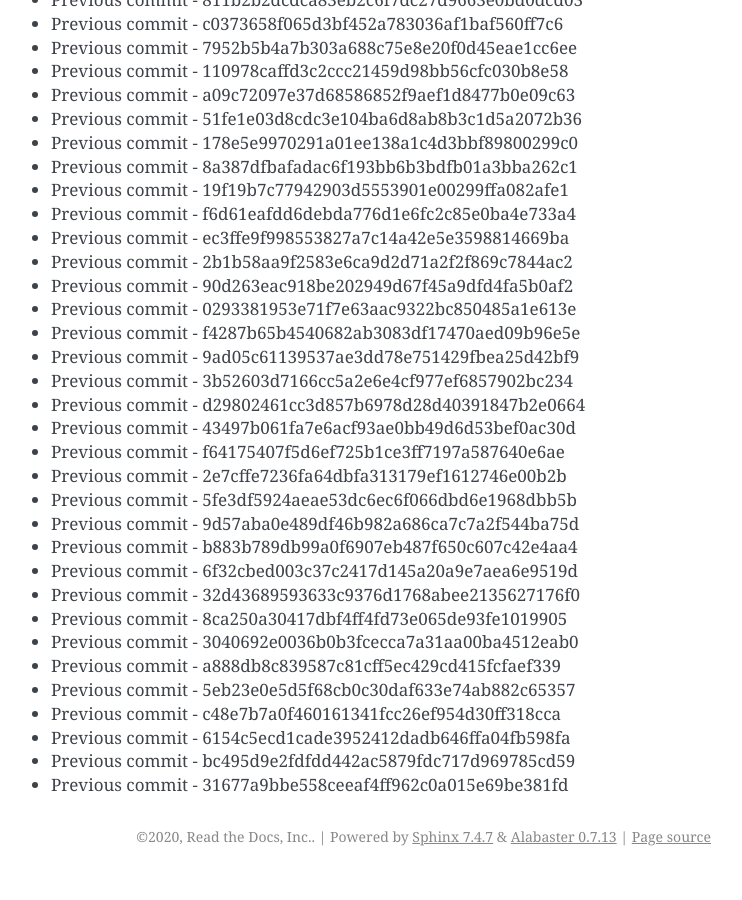
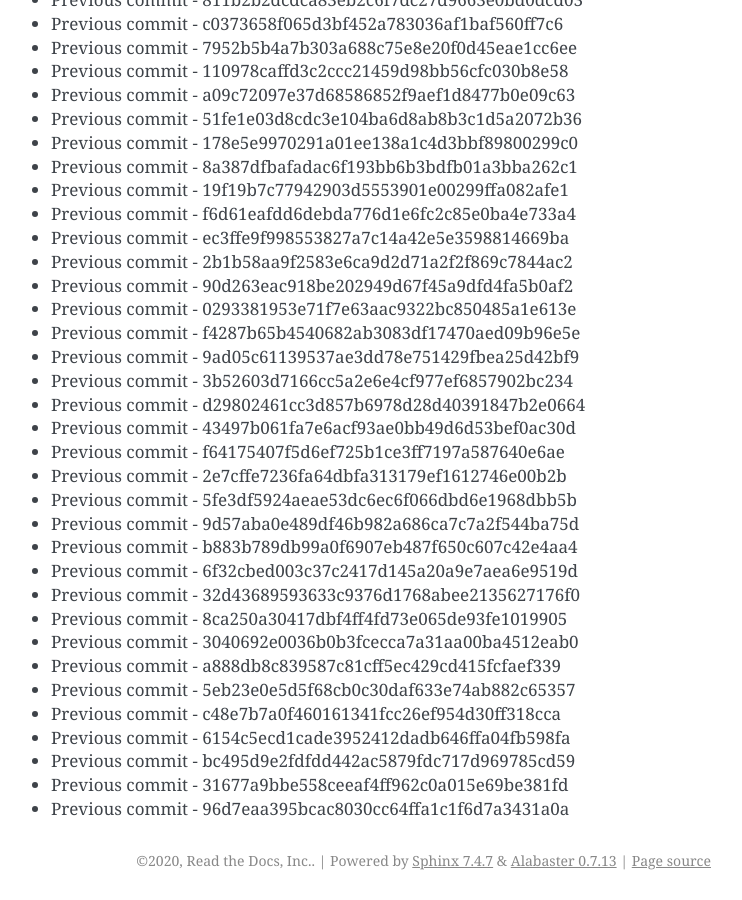
Before and after one commit to readthedocs/rtd-git-stresstest, a Sphinx documentation site: the page built from docs/updates.rst, in a window 1280 px wide and 900 px high, scrolled down 12554 px. Shown: the whole window, without its empty margins (399-1141 px from the left). Built offline with Sphinx 7.4.7, drawn with Linux system fonts in a browser that asks for light colours; before the commit the page ends 13430 px from its top, so only the background shows below that.

Commit message:
Generating commit from previous: 96d7eaa395bcac8030cc64ffa1c1f6d7a3431a0a

```diff
--- a/docs/updates.rst
+++ b/docs/updates.rst
@@ -559,3 +559,4 @@ It can be tested for any performance characteristics.
 * Previous commit - 6154c5ecd1cade3952412dadb646ffa04fb598fa
 * Previous commit - bc495d9e2fdfdd442ac5879fdc717d969785cd59
 * Previous commit - 31677a9bbe558ceeaf4ff962c0a015e69be381fd
+* Previous commit - 96d7eaa395bcac8030cc64ffa1c1f6d7a3431a0a
```
